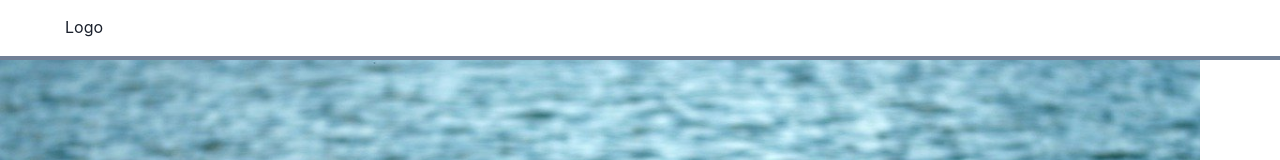
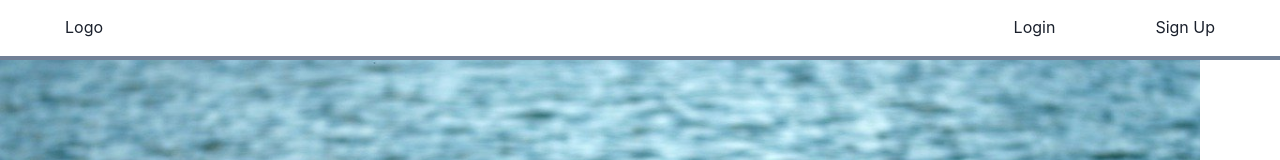
Before and after one commit to Kbart2401/EcoHub, a React (Create React App) app in the folder frontend/: page / in a window 1280 px wide. Shown: the top 160 px of the page. Built offline with nearby package versions, Linux system fonts and the light colour scheme; no server answers.

Commit message:
fixed bug so you don't have to refresh page upon loggin out

```diff
--- a/frontend/src/components/auth/LogoutButton.js
+++ b/frontend/src/components/auth/LogoutButton.js
@@ -7,7 +7,7 @@ const LogoutButton = () => {
   const dispatch = useDispatch()
   const history = useHistory()
 
-  const onLogout = async (e) => {
+  const onLogout = async () => {
     dispatch(sessionActions.logUserOut())
     return history.push('/')
 
--- a/frontend/src/components/layouts/Home.js
+++ b/frontend/src/components/layouts/Home.js
@@ -16,7 +16,7 @@ const Home = () => {
     if (!user || user.errors) {
       return history.push('/')
     }
-  }, [dispatch])
+  })
 
 
   return (
--- a/frontend/src/components/sections/NavBar/index.js
+++ b/frontend/src/components/sections/NavBar/index.js
@@ -2,12 +2,11 @@ import React from 'react';
 import { NavLink } from 'react-router-dom';
 import LogoutButton from '../../auth/LogoutButton';
 import { useSelector } from 'react-redux';
-import { useDisclosure, Button } from '@chakra-ui/react';
-import './NavBar.css';
 import LoginModal from '../../modals/LoginModal';
 import SignUpModal from '../../modals/SignupModal';
+import './NavBar.css';
 
-const NavBar = ({ setAuthenticated }) => {
+const NavBar = () => {
   const user = useSelector(state => state.session.user)
 
   return (
@@ -16,7 +15,7 @@ const NavBar = ({ setAuthenticated }) => {
         <div className='navbar-left'>
           <ul>
             <li>Logo</li>
-            {user && !user.errors &&
+            {user &&
               <li>
                 <NavLink to="/" exact={true} activeClassName="active">
                   Home
@@ -27,19 +26,19 @@ const NavBar = ({ setAuthenticated }) => {
         </div>
         <div className='navbar-right'>
           <ul>
-            {!user || user.errors &&
+            {!user &&
               <li>
                 <LoginModal />
               </li>
             }
-            {!user || user.errors &&
+            {!user &&
               <li>
                 <SignUpModal />
               </li>
             }
-            {user && !user.errors &&
+            {user &&
               <li>
-                <LogoutButton setAuthenticated={setAuthenticated} />
+                <LogoutButton  />
               </li>
             }
           </ul>
--- a/frontend/src/store/actions/session.js
+++ b/frontend/src/store/actions/session.js
@@ -49,6 +49,7 @@ export const restoreUser = () => async (dispatch) => {
   try {
     const res = await fetch('/api/auth/')
     const user = await res.json();
+    if (user.errors) user = null;
     dispatch(setUser(user))
   } catch (e) {
     console.error(e)
```
